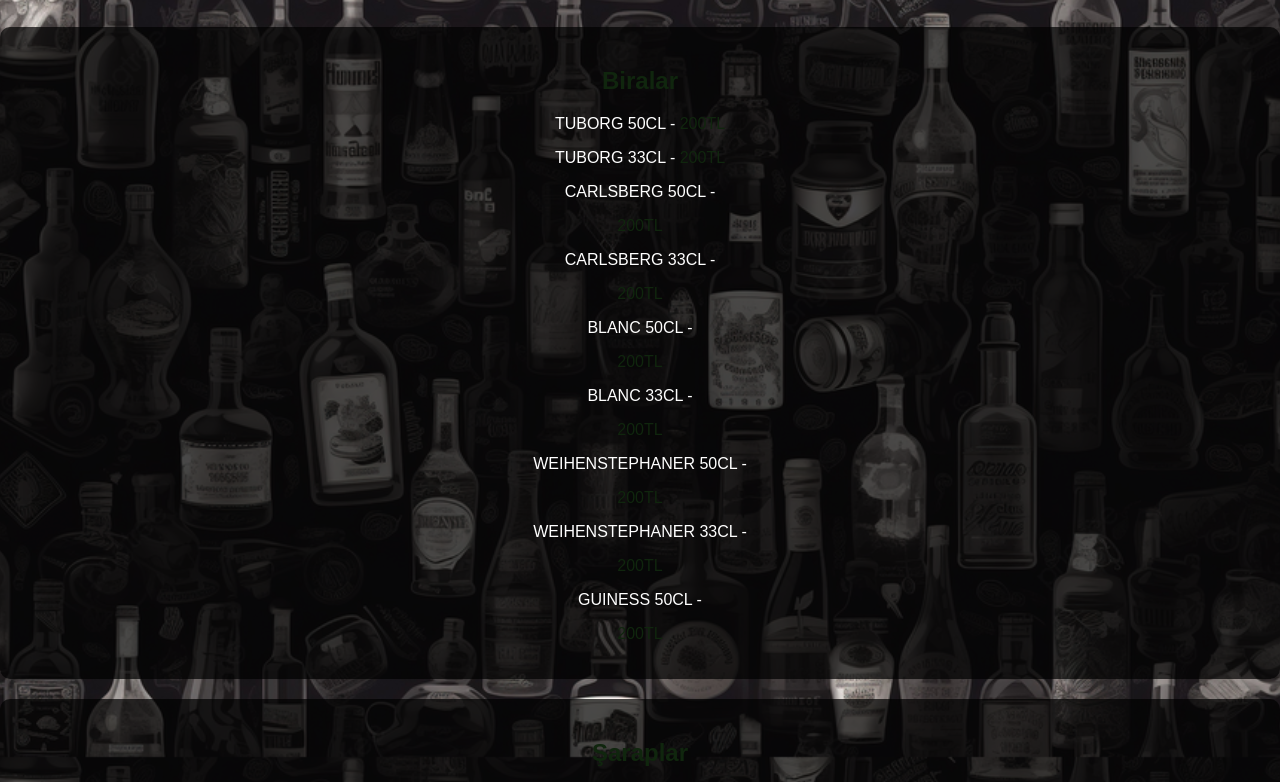
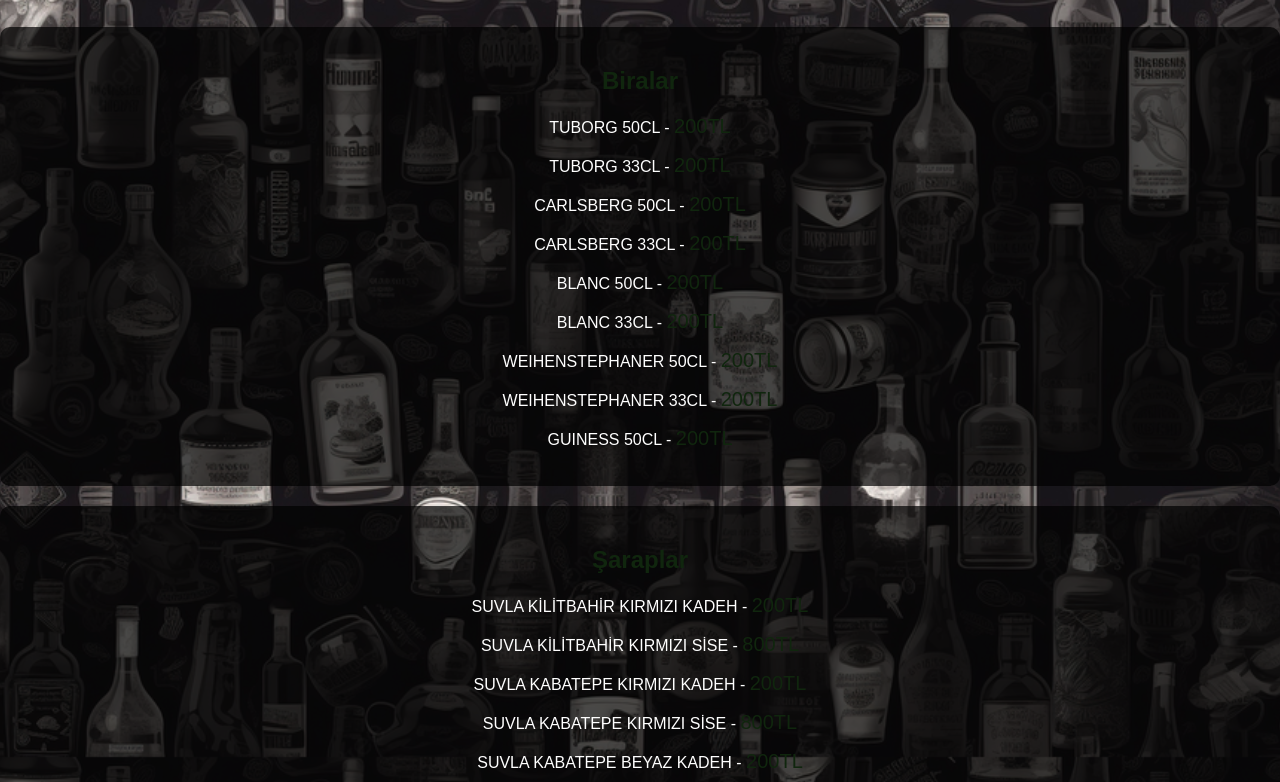
Before and after one commit to fatihbnd/slente, a plain HTML site: page index.html in a window 1280 px wide. Shown: the part 843-1625 px from the top of the page. Drawn offline with Linux system fonts and the light colour scheme.

Commit message:
Update index.html

```diff
--- a/index.html
+++ b/index.html
@@ -58,6 +58,7 @@
         }
         font {
             color: #10260e;
+            font-size:20px;
         }
     </style>
 </head>
@@ -84,13 +85,13 @@
         <h2>Biralar</h2
         <p>TUBORG 50CL - <font color="#10260e"><font>200TL</font></font></p>
         <p>TUBORG 33CL - <font color="blue"><font>200TL</font></font></p>
-        <p>CARLSBERG 50CL - <div class="money"><font>200TL</font></div></p>
-        <p>CARLSBERG 33CL - <div class="money"><font>200TL</font></div></p>
-        <p>BLANC 50CL - <div class="money"><font>200TL</font></div></p>
-        <p>BLANC 33CL - <div class="money"><font>200TL</font></div></p>
-        <p>WEIHENSTEPHANER 50CL - <div class="money"><font>200TL</font></div></p>
-        <p>WEIHENSTEPHANER 33CL - <div class="money"><font>200TL</font></div></p>
-        <p>GUINESS 50CL - <div class="money"><font>200TL</font></div></p>
+        <p>CARLSBERG 50CL - <font>200TL</font></p>
+        <p>CARLSBERG 33CL - <font>200TL</font></p>
+        <p>BLANC 50CL - <font>200TL</font></p>
+        <p>BLANC 33CL - <font>200TL</font></p>
+        <p>WEIHENSTEPHANER 50CL - <font>200TL</font></p>
+        <p>WEIHENSTEPHANER 33CL - <font>200TL</font></p>
+        <p>GUINESS 50CL - <font>200TL</font></p>
     </section>
 
      <section id="saraplar">
```
